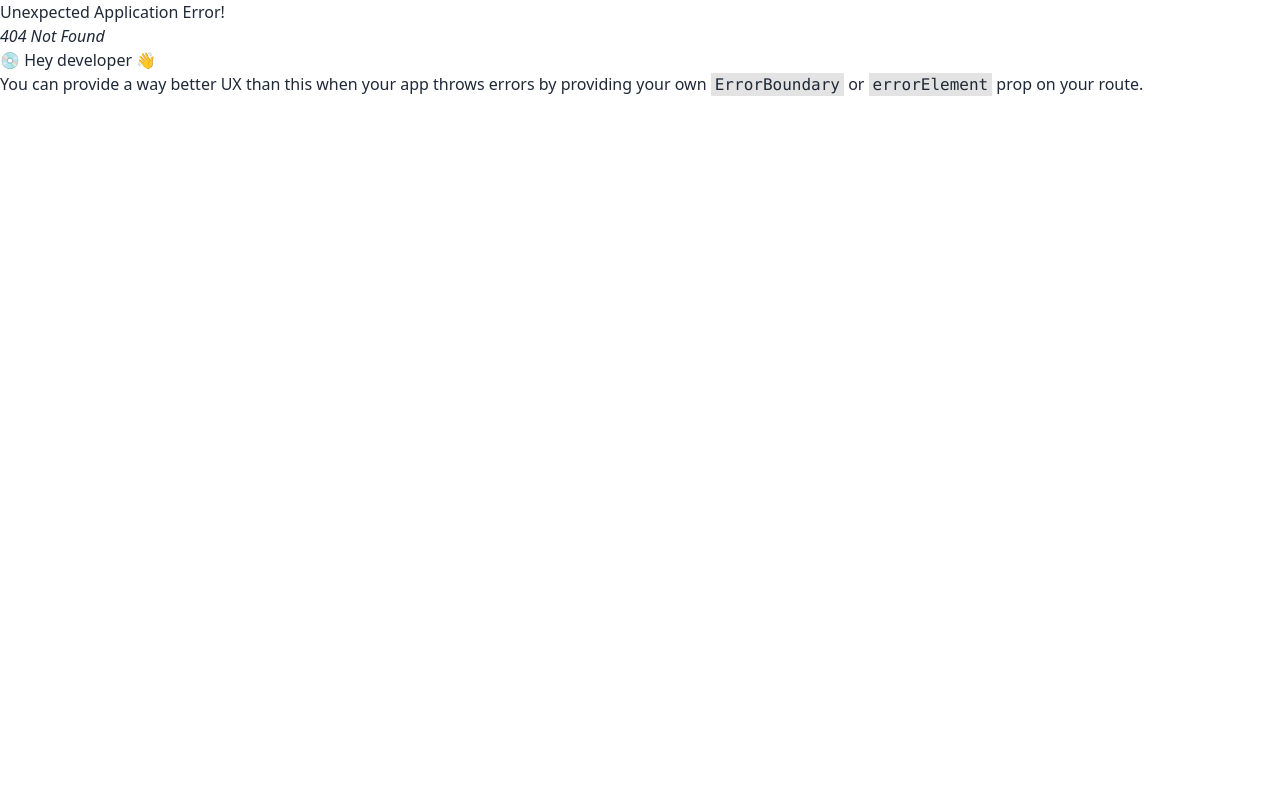
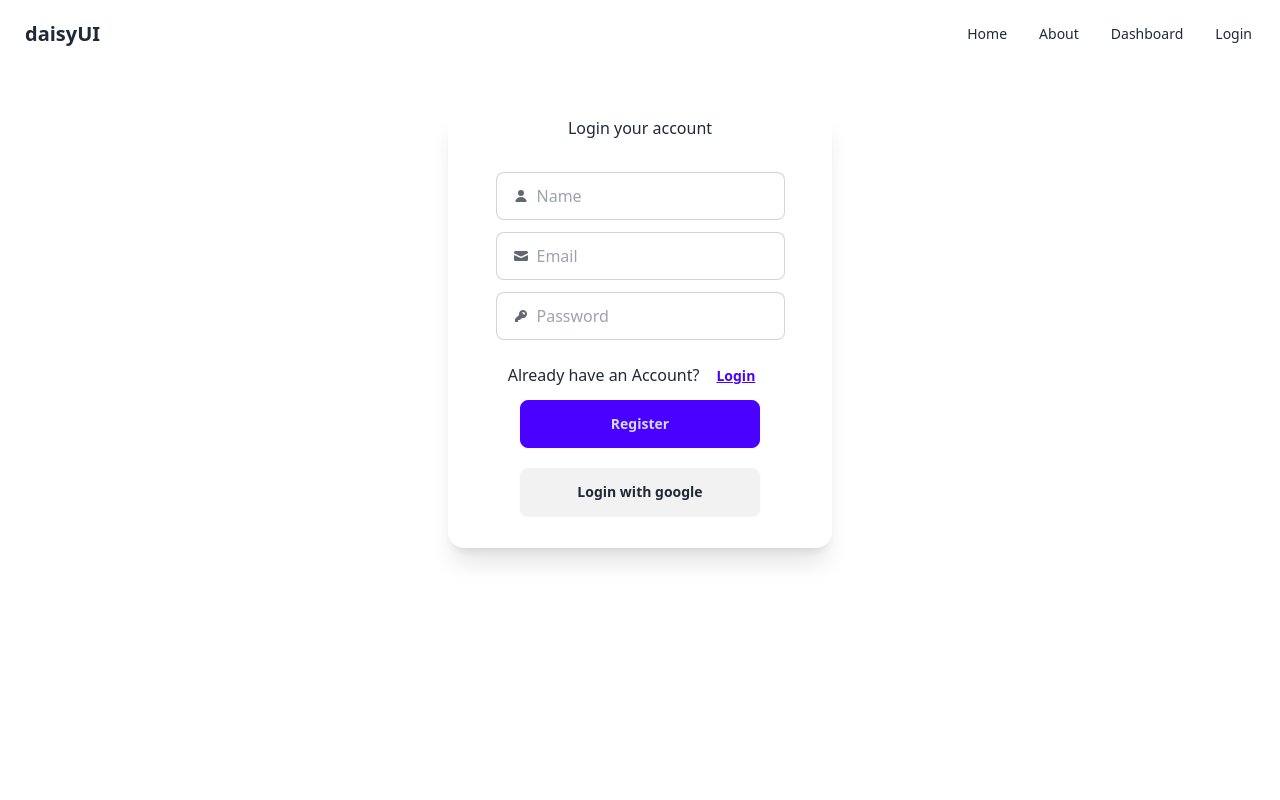
Before and after one commit to nahidsultan19/react-practice-project, a React (Vite) app: page /register in a window 1280 px wide. Before the commit this address had no page. Shown: the top 800 px of the page. Built offline with nearby package versions, Linux system fonts and the light colour scheme.

Commit message:
added login and register page

```diff
--- a/package.json
+++ b/package.json
@@ -10,6 +10,7 @@
     "preview": "vite preview"
   },
   "dependencies": {
+    "firebase": "^10.12.2",
     "react": "^18.2.0",
     "react-dom": "^18.2.0",
     "react-firebase-hooks": "^5.1.1",
--- a/src/pages/Login.jsx
+++ b/src/authentication/Login.jsx
@@ -1,12 +1,23 @@
-import React from 'react';
-import GoogleLogin from '../Shared/GoogleLogin';
-
+import GoogleLogin from "../Shared/GoogleLogin";
+import {getAuth, signInWithEmailAndPassword} from "firebase/auth";
+import app from "../firebase/firebase.init";
+import { Link } from "react-router-dom";
 
 const Login = () => {
+    const auth = getAuth(app)
     const handleLogin = (event) => {
         event.preventDefault();
-        const email = event.target.value;
-        console.log(email)
+        const form = event.target;
+        const email = form.email.value;
+        const password = form.password.value;
+        const data ={email, password}
+        console.log(data)
+
+        signInWithEmailAndPassword(auth, email, password)
+        .then(result => {
+            console.log(result.user)
+        })
+        .then(error=>console.error(error))
     }
 
 
@@ -15,17 +26,18 @@ const Login = () => {
             <div className="mx-auto mt-10 mb-12  card w-96 bg-base-100 shadow-xl">
             <h2 className='pt-2 mx-auto'>Login your account</h2>
             <div className="card-body items-center text-center">
-                <form action="" onSubmit={handleLogin}>
+                <form onSubmit={handleLogin}>
                     <label className="input input-bordered flex items-center gap-2 mb-3">
                         <svg xmlns="http://www.w3.org/2000/svg" viewBox="0 0 16 16" fill="currentColor" className="w-4 h-4 opacity-70"><path d="M2.5 3A1.5 1.5 0 0 0 1 4.5v.793c.026.009.051.02.076.032L7.674 8.51c.206.1.446.1.652 0l6.598-3.185A.755.755 0 0 1 15 5.293V4.5A1.5 1.5 0 0 0 13.5 3h-11Z" /><path d="M15 6.954 8.978 9.86a2.25 2.25 0 0 1-1.956 0L1 6.954V11.5A1.5 1.5 0 0 0 2.5 13h11a1.5 1.5 0 0 0 1.5-1.5V6.954Z" /></svg>
                         <input type="email" name='email'  className="grow" placeholder="Email" />
                     </label>
                     <label className="input input-bordered flex items-center gap-2 mb-3">
                         <svg xmlns="http://www.w3.org/2000/svg" viewBox="0 0 16 16" fill="currentColor" className="w-4 h-4 opacity-70"><path fill-rule="evenodd" d="M14 6a4 4 0 0 1-4.899 3.899l-1.955 1.955a.5.5 0 0 1-.353.146H5v1.5a.5.5 0 0 1-.5.5h-2a.5.5 0 0 1-.5-.5v-2.293a.5.5 0 0 1 .146-.353l3.955-3.955A4 4 0 1 1 14 6Zm-4-2a.75.75 0 0 0 0 1.5.5.5 0 0 1 .5.5.75.75 0 0 0 1.5 0 2 2 0 0 0-2-2Z" clip-rule="evenodd" /></svg>
-                        <input type="password" className="grow" value="password" />
+                        <input type="password" name="password" className="grow" placeholder='Password' />
                     </label>
-                        <button onClick={handleLogin} className="btn btn-primary w-60 mb-3">Login</button>
+                        <button className="btn btn-primary w-60 mb-3">Login</button>
                 </form>
+                <p className='w-full max-w-sm'>Don't have an Account?<Link to='/register' className='btn btn-link'>Register</Link></p>
                 <GoogleLogin/>
             </div>
         </div>
--- /dev/null
+++ b/src/authentication/Register.jsx
@@ -0,0 +1,80 @@
+import { createUserWithEmailAndPassword } from "firebase/auth";
+import GoogleLogin from "../Shared/GoogleLogin";
+import app from "../firebase/firebase.init";
+import { getAuth } from "firebase/auth";
+import { useState } from "react";
+import { Link } from "react-router-dom";
+
+const Register = () => {
+    const [registerError, setRegisterError]=useState('');
+    const [success, setSuccess]=useState('');
+    const auth = getAuth(app)
+
+    const handleRegister =(event)=>{
+        event.preventDefault();
+        const form= event.target;
+        const name = form.name.value;
+        const email = form.email.value;
+        const password = form.password.value;
+
+        const data = {name, email, password}
+
+        setRegisterError('');
+        setSuccess('');
+
+        if(password.length <6){
+            setRegisterError('Passoword should be at least 6 characters or longer');
+            return;
+        }
+
+
+
+        createUserWithEmailAndPassword(auth, email, password)
+        .then(result=>{
+            console.log(result.user);
+            setSuccess('User created successfully')
+
+        })
+        .catch(error=>{
+            console.error(error);
+            setRegisterError(error.message);
+        })
+
+    }
+
+    return (
+        <div className="min-h-screen">
+            <div className="mx-auto mt-10 mb-12  card w-96 bg-base-100 shadow-xl">
+            <h2 className='pt-2 mx-auto'>Login your account</h2>
+                <div className="card-body items-center text-center">
+                    <form onSubmit={handleRegister}>
+                        <label className="input input-bordered flex items-center gap-2 mb-3">
+                        <svg xmlns="http://www.w3.org/2000/svg" viewBox="0 0 16 16" fill="currentColor" class="w-4 h-4 opacity-70"><path d="M8 8a3 3 0 1 0 0-6 3 3 0 0 0 0 6ZM12.735 14c.618 0 1.093-.561.872-1.139a6.002 6.002 0 0 0-11.215 0c-.22.578.254 1.139.872 1.139h9.47Z" /></svg>
+                            <input type="text" name='name'  className="grow" placeholder="Name" />
+                        </label>
+                        <label className="input input-bordered flex items-center gap-2 mb-3">
+                            <svg xmlns="http://www.w3.org/2000/svg" viewBox="0 0 16 16" fill="currentColor" className="w-4 h-4 opacity-70"><path d="M2.5 3A1.5 1.5 0 0 0 1 4.5v.793c.026.009.051.02.076.032L7.674 8.51c.206.1.446.1.652 0l6.598-3.185A.755.755 0 0 1 15 5.293V4.5A1.5 1.5 0 0 0 13.5 3h-11Z" /><path d="M15 6.954 8.978 9.86a2.25 2.25 0 0 1-1.956 0L1 6.954V11.5A1.5 1.5 0 0 0 2.5 13h11a1.5 1.5 0 0 0 1.5-1.5V6.954Z" /></svg>
+                            <input type="email" name='email'  className="grow" placeholder="Email" />
+                        </label>
+                        <label className="input input-bordered flex items-center gap-2 mb-3">
+                            <svg xmlns="http://www.w3.org/2000/svg" viewBox="0 0 16 16" fill="currentColor" className="w-4 h-4 opacity-70"><path fill-rule="evenodd" d="M14 6a4 4 0 0 1-4.899 3.899l-1.955 1.955a.5.5 0 0 1-.353.146H5v1.5a.5.5 0 0 1-.5.5h-2a.5.5 0 0 1-.5-.5v-2.293a.5.5 0 0 1 .146-.353l3.955-3.955A4 4 0 1 1 14 6Zm-4-2a.75.75 0 0 0 0 1.5.5.5 0 0 1 .5.5.75.75 0 0 0 1.5 0 2 2 0 0 0-2-2Z" clip-rule="evenodd" /></svg>
+                            <input type="password" name="password" className="grow" placeholder='Password' />
+                        </label>
+                        <p className='w-full max-w-sm'>Already have an Account?<Link to='/login' className='btn btn-link'>Login</Link></p>
+                        {
+                        registerError && <p className="text-red-500 mt-2 pb-2">{registerError}</p>
+                        }
+                        {
+                            success && <p className="text-green-500 pb-2">{success}</p>
+                        }
+                            <button className="btn btn-primary w-60 mb-3">Register</button>
+                    </form>
+                    <GoogleLogin/>
+
+                </div>
+            </div>
+        </div>
+    );
+};
+
+export default Register;
--- a/src/components/Home/Home.jsx
+++ b/src/components/Home/Home.jsx
@@ -1,10 +1,16 @@
 import React from 'react';
 import Navbar from './Navbar';
+import { useLoaderData } from 'react-router-dom';
 
 const Home = () => {
+
+    const products = useLoaderData();
     return (
         <div className='min-h-screen mx-6'>
             <h2>Welcome to react world!</h2>
+            {
+                products.map((product)=><p>{product.name} | {product.brand} | {product.price}</p>)
+            }
         </div>
     );
 };
--- a/src/firebase/firebase.init.js
+++ b/src/firebase/firebase.init.js
@@ -1,5 +1,7 @@
 // Import the functions you need from the SDKs you need
 import { initializeApp } from "firebase/app";
+// import { getAuth } from "firebase/auth";
+
 // TODO: Add SDKs for Firebase products that you want to use
 // https://firebase.google.com/docs/web/setup#available-libraries
 
@@ -15,4 +17,5 @@ const firebaseConfig = {
 
 // Initialize Firebase
 const app = initializeApp(firebaseConfig);
+// const auth = getAuth(app);
 export default app;
--- a/src/layout/DashboardLayout.jsx
+++ b/src/layout/DashboardLayout.jsx
@@ -1,4 +1,3 @@
-import React from 'react';
 import { Link, Outlet } from 'react-router-dom';
 
 const DashboardLayout = () => {
@@ -8,18 +7,15 @@ const DashboardLayout = () => {
             <div className="drawer-content flex flex-col items-center justify-center">
                 {/* page content here */}
                 {Outlet}
-                <label for="my-drawer-2" className="btn btn-primary drawer-button lg:hidden">Open drawer</label>
+                <label className="btn btn-primary drawer-button lg:hidden">Open drawer</label>
             </div>
             <div className="drawer-side">
-                <label for="my-drawer-2" aria-label="close sidebar" className="drawer-overlay"></label>
+                <label aria-label="close sidebar" className="drawer-overlay"></label>
                 <ul className="menu p-4 w-80 min-h-full bg-base-200 text-base-content">
-
                     <li><a>Sidebar Item 1</a></li>
                     <li><a>Sidebar Item 2</a></li>
                     <li><Link to='/'>Back to home</Link></li>
-
                 </ul>
-
             </div>
         </div>
     );
--- a/src/routes/routes.jsx
+++ b/src/routes/routes.jsx
@@ -1,10 +1,11 @@
 import { createBrowserRouter } from "react-router-dom";
 import Home from "../components/Home/Home";
 import Main from "../layout/Main";
-import Login from "../pages/Login";
+import Login from "../authentication/Login";
 import About from "../pages/About";
 import DashboardLayout from "../layout/DashboardLayout";
 import Dashboard from "../components/Dashboard/Dashboard";
+import Register from "../authentication/Register";
 
 export const router = createBrowserRouter([
     {
@@ -13,11 +14,16 @@ export const router = createBrowserRouter([
         children: [
             {
                 path: '/',
-                element:<Home/>
+                element:<Home/>,
+                loader:()=>fetch('https://react-practice-pro-backend.vercel.app/products')
             },
             {
                 path: '/about',
                 element:<About/>
+            },
+            {
+                path: '/register',
+                element:<Register/>
             },
             {
                 path: '/login',
```
Also changed, not shown: 2 other files (tests, documents, lock files or other folders).
